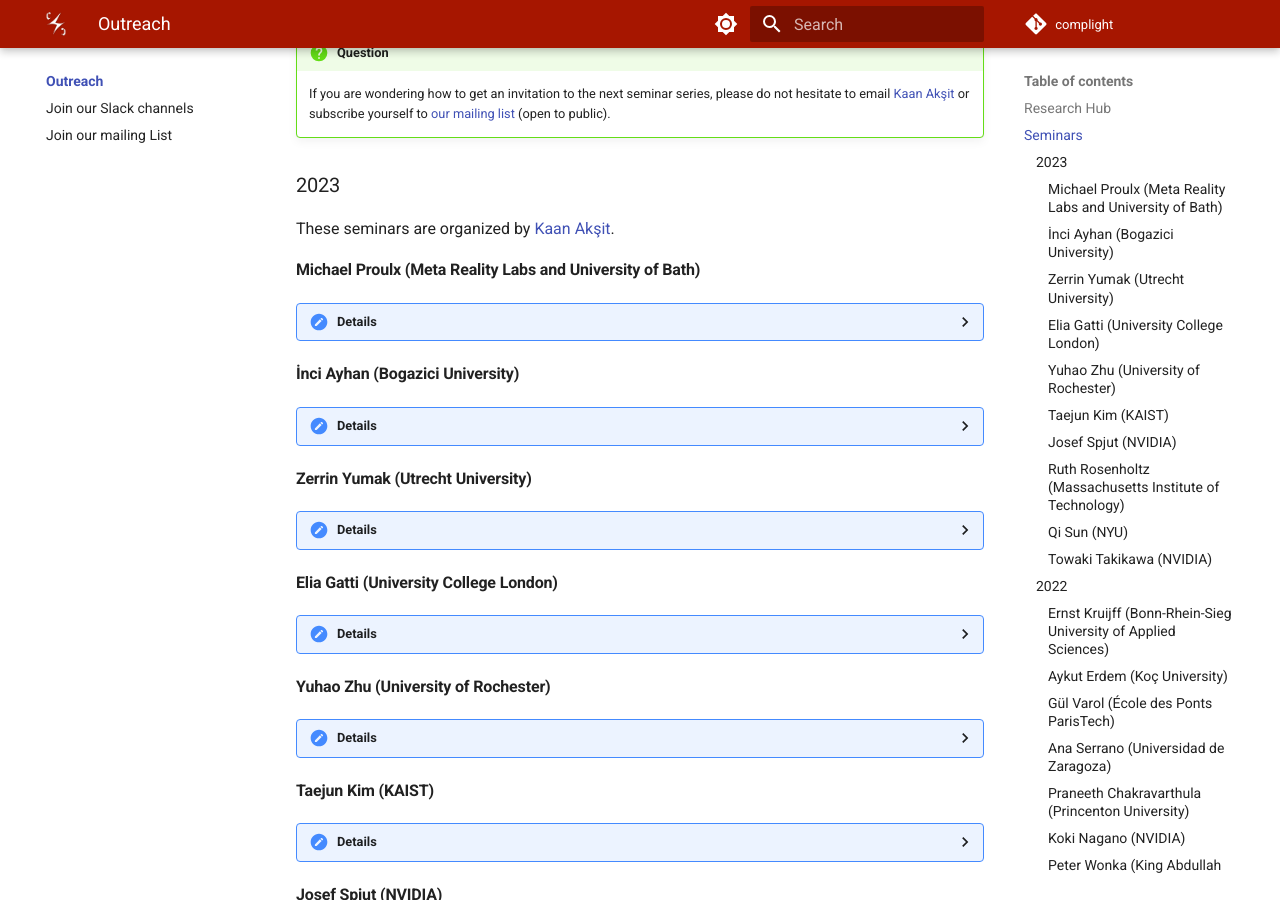
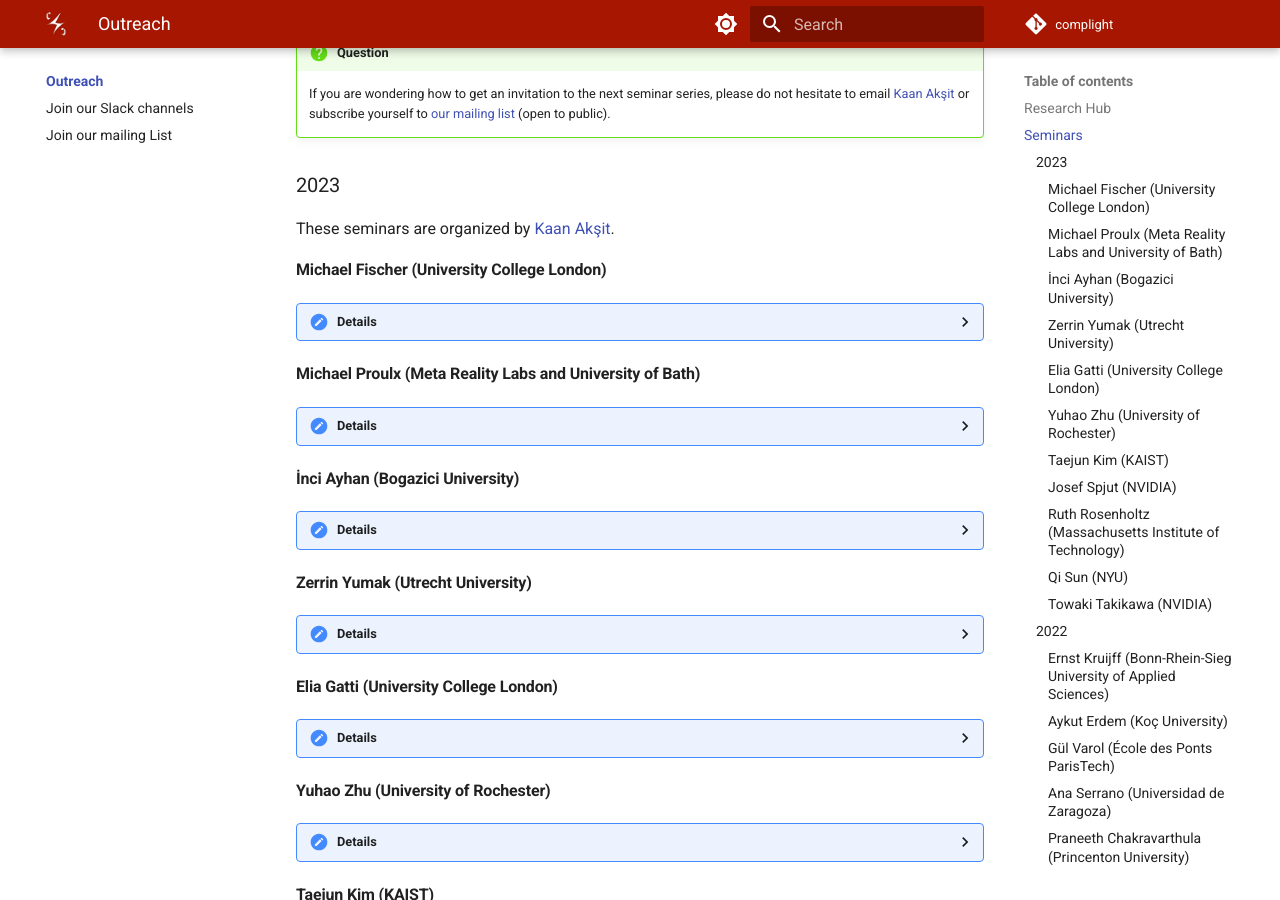
Before and after one commit to complight/complight.github.io, an MkDocs documentation site: the page built from docs/outreach/index.md, in a window 1280 px wide and 900 px high, scrolled down 943 px. Built offline with MkDocs 1.6.1 and Material for MkDocs 9.7.7, drawn with Linux system fonts in a browser that asks for light colours.

Commit message:
Updating the outreach page.

```diff
--- a/docs/outreach/index.md
+++ b/docs/outreach/index.md
@@ -31,6 +31,19 @@ Overall, seminars are a blend of internal and external presenters.
 
 ### 2023
 These seminars are organized by [Kaan Akşit](https://kaanaksit.com).
+
+
+#### Michael Fischer (University College London)
+??? Details
+    **Date:**
+    17th May 2023
+
+    **Presenter:** [Michael Fischer](), PhD student at University College London
+
+    **Title:** Advanced Machine Learning for Rendering
+
+    **Watch:** [Recording (Password protected)](https://liveuclac-my.sharepoint.com/:v:/g/personal/ucackak_ucl_ac_uk/ESIvh9-tN7hEvnjHreaHKggBaztsgb7XyonMKbu-uL7TMw?e=PQZdY)
+
 
 #### Michael Proulx (Meta Reality Labs and University of Bath)
 ??? Details
```
